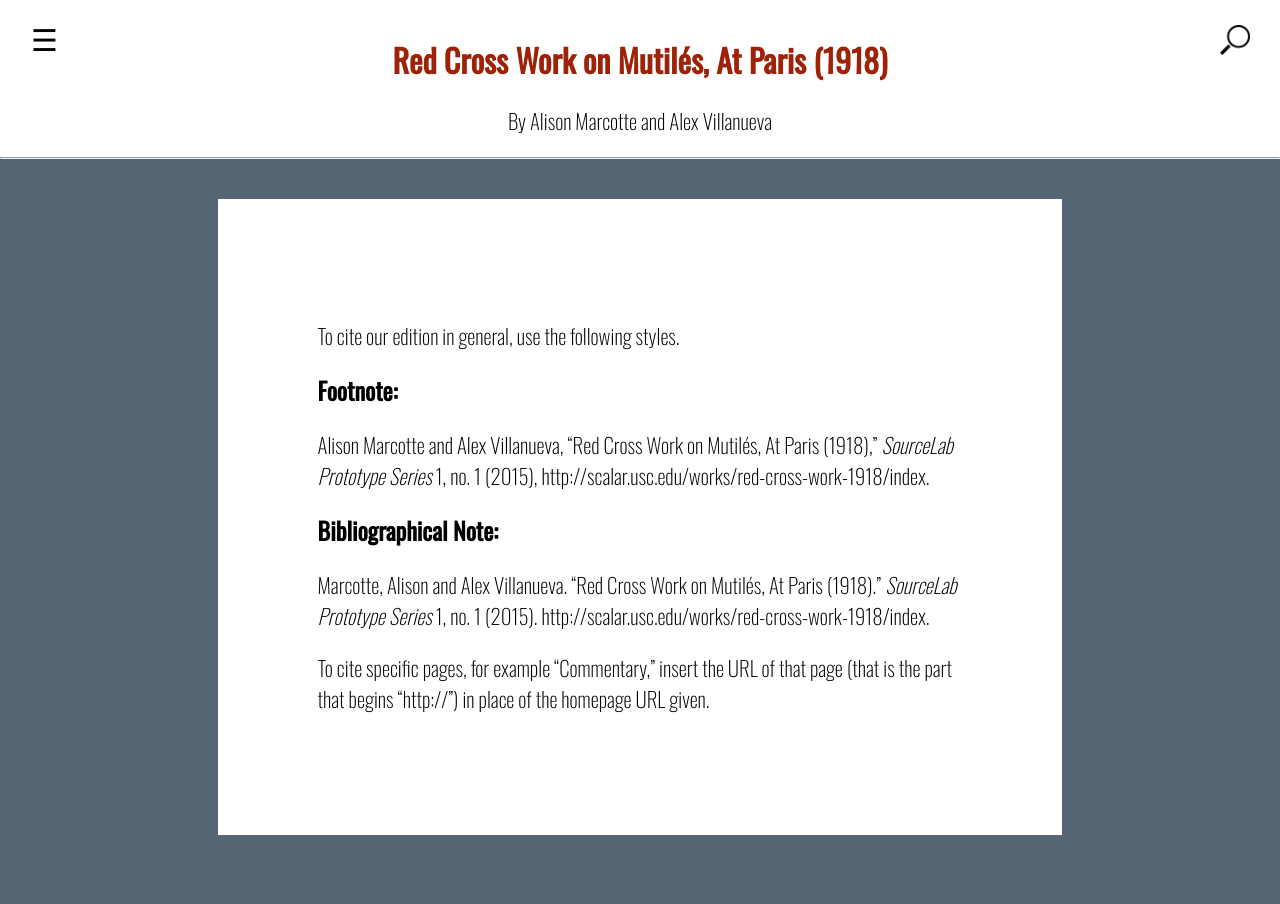
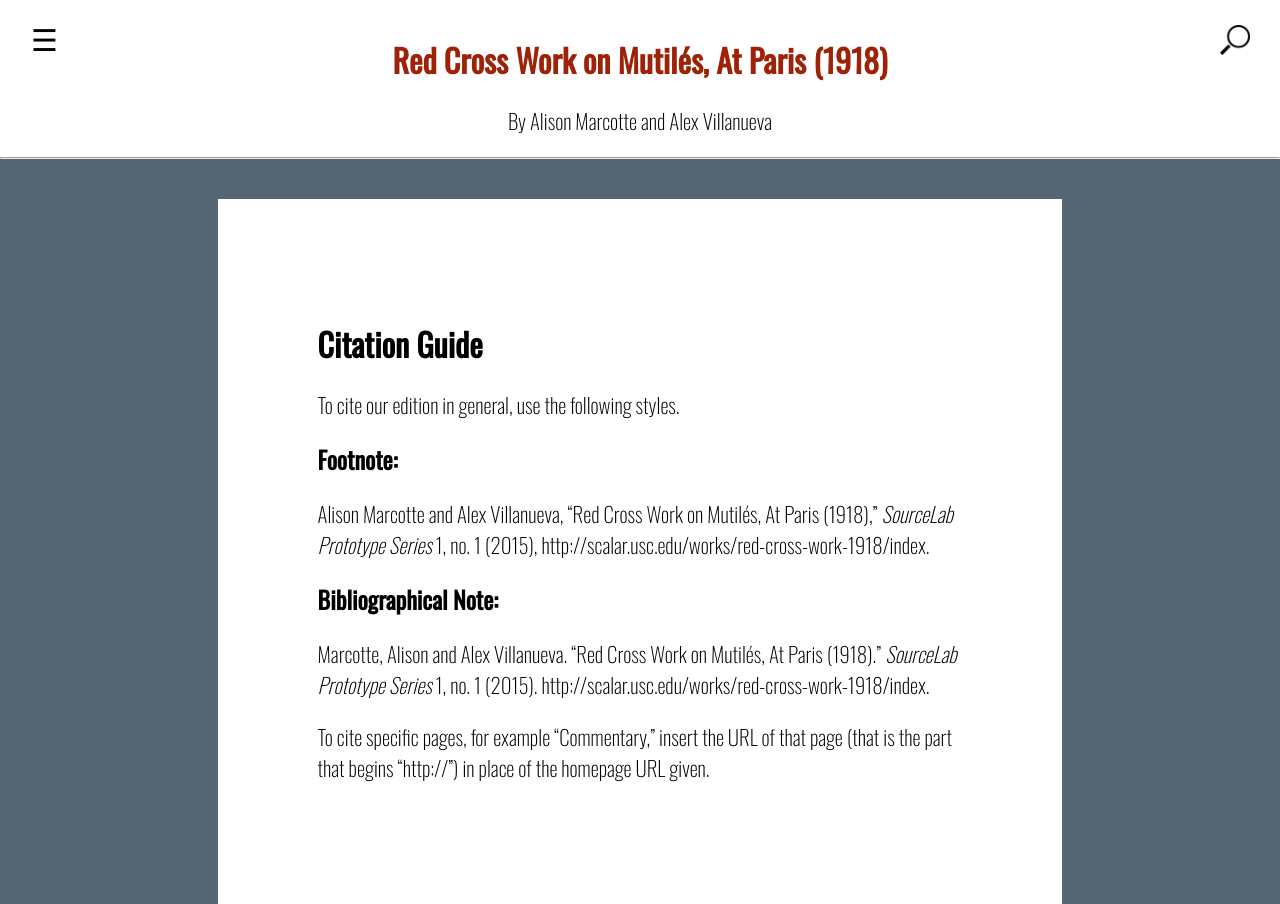
Before and after one commit to TonLeon/Mindoc_Original_Prototype, a Jekyll site: the page built from 004_about_the_source.md, in a window 1280 px wide. Built offline with Jekyll 4.4.1, drawn with Linux system fonts in a browser that asks for light colours.

Commit message:
Update 004_about_the_source.md

```diff
--- a/004_about_the_source.md
+++ b/004_about_the_source.md
@@ -3,6 +3,7 @@ layout: default
 title: Citation Guide
 number: 004
 ---
+# Citation Guide
 
 To cite our edition in general, use the following styles.
 
```
